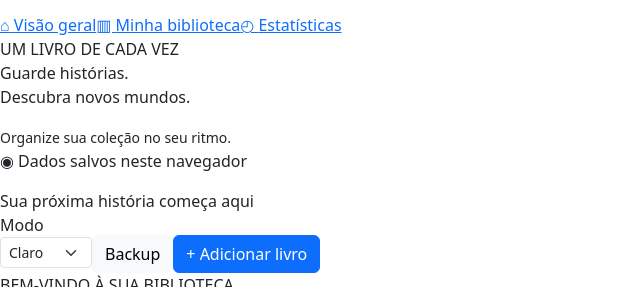
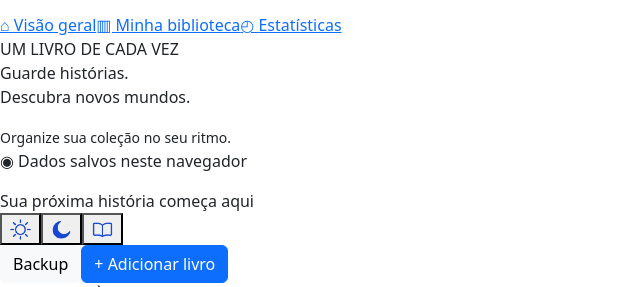
Before and after one commit to Jeffersonsilva-Dev22/Minha-blibioteca-online, a website with bundled scripts: page index.html in a window 1280 px wide. Shown: the part 103-390 px from the top of the page, without its empty margins (0-640 px from the left). Built offline with nearby package versions, Linux system fonts and the light colour scheme.

Commit message:
Substitui o seletor de modo por botões com ícones

```diff
--- a/assets/theme.js
+++ b/assets/theme.js
@@ -19,15 +19,23 @@ try {
 applyTheme(preference);
 
 document.addEventListener('DOMContentLoaded', () => {
-  const selector = document.querySelector('#theme-select');
-  selector.value = preference;
-  selector.addEventListener('change', () => {
-    preference = validTheme(selector.value);
+  const buttons = document.querySelectorAll('[data-display-mode]');
+  function updateButtons() {
+    for (const button of buttons) {
+      button.setAttribute('aria-pressed', String(button.dataset.displayMode === preference));
+    }
+  }
+  updateButtons();
+  for (const button of buttons) {
+    button.addEventListener('click', () => {
+      preference = validTheme(button.dataset.displayMode);
       applyTheme(preference);
+      updateButtons();
       try {
         localStorage.setItem(THEME_KEY, preference);
       } catch {
         // Keep the selected theme for this visit.
       }
     });
+  }
 });
--- a/assets/themes.css
+++ b/assets/themes.css
@@ -1,5 +1,4 @@
 .theme-control { display: flex; align-items: center; gap: 6px; }
-.theme-control select { width: auto; }
 .topbar-actions { align-items: center; }
 @media (max-width: 760px) {
   .topbar > span { display: none; }
@@ -103,15 +102,21 @@
 }
 [data-theme="reading"] .pdf-sheet canvas { filter: sepia(.27); }
 
-.theme-icon {
-  flex: 0 0 26px;
-  height: 26px;
-  background: var(--mode-icon, url("mode-light.png")) center / contain no-repeat;
+.theme-button {
+  display: grid;
+  place-items: center;
+  width: 38px;
+  height: 38px;
+  padding: 0;
+  border: 1px solid var(--line);
+  border-radius: 8px;
+  background: transparent;
 }
-[data-theme="dark"] .theme-icon {
-  --mode-icon: url("mode-dark.png");
-  filter: brightness(1.65);
+.theme-button[aria-pressed="true"] {
+  border-color: var(--blue);
+  background: var(--theme-tint, #edf2ff);
 }
-[data-theme="reading"] .theme-icon {
-  --mode-icon: url("mode-reading.png");
-}
+.theme-button:hover { border-color: var(--blue); }
+.theme-button:focus-visible { outline: 2px solid var(--blue); outline-offset: 2px; }
+.theme-button img { display: block; }
+[data-theme="dark"] .theme-button img { filter: brightness(1.65); }
--- a/index.html
+++ b/index.html
@@ -7,12 +7,12 @@
   <link href="https://cdn.jsdelivr.net/npm/bootstrap@5.3.3/dist/css/bootstrap.min.css" rel="stylesheet">
   <link href="https://cdn.jsdelivr.net/npm/pdfjs-dist@4.10.38/web/pdf_viewer.css" rel="stylesheet">
   <link href="assets/style.css?v=3" rel="stylesheet">
-  <link href="assets/themes.css?v=2" rel="stylesheet">
-  <script src="assets/theme.js"></script>
+  <link href="assets/themes.css?v=3" rel="stylesheet">
+  <script src="assets/theme.js?v=2"></script>
 </head>
 <body>
   <aside class="sidebar"><a class="brand" href="#inicio"><span class="brand-logo"><img src="assets/logo-mbo.png?v=2" alt="" width="172" height="76"></span><span>Minha Biblioteca<small>ONLINE · SUA COLEÇÃO PESSOAL</small></span></a><p class="nav-label">SEU ESPAÇO DE LEITURA</p><nav aria-label="Navegação principal"><a href="#inicio">⌂ <span>Visão geral</span></a><a href="#biblioteca">▥ <span>Minha biblioteca</span></a><a href="#estatisticas">◴ <span>Estatísticas</span></a></nav><div class="sidebar-note"><span>UM LIVRO DE CADA VEZ</span><p>Guarde histórias.<br>Descubra novos mundos.</p><small>Organize sua coleção no seu ritmo.</small></div><p class="local-note">◉ Dados salvos neste navegador</p></aside>
-  <div class="workspace"><header class="topbar"><span>Sua próxima história começa aqui</span><div class="topbar-actions"><label class="theme-control" for="theme-select">Modo <span class="theme-icon" aria-hidden="true"></span><select id="theme-select" class="form-select form-select-sm"><option value="light">Claro</option><option value="dark">Escuro</option><option value="reading">Leitura</option></select></label><button class="btn btn-light" data-action="backup">Backup</button><button class="btn btn-primary" data-action="add">+ Adicionar livro</button></div></header><main id="main" tabindex="-1"></main><footer>Minha Biblioteca Online <span>Feita para quem gosta de boas histórias.</span></footer></div>
+  <div class="workspace"><header class="topbar"><span>Sua próxima história começa aqui</span><div class="topbar-actions"><div class="theme-control" role="group" aria-label="Modo de exibição"><button type="button" class="theme-button" data-display-mode="light" aria-label="Modo claro" title="Claro" aria-pressed="true"><img src="assets/mode-light.png" alt="" width="25" height="25"></button><button type="button" class="theme-button" data-display-mode="dark" aria-label="Modo escuro" title="Escuro" aria-pressed="false"><img src="assets/mode-dark.png" alt="" width="25" height="25"></button><button type="button" class="theme-button" data-display-mode="reading" aria-label="Modo leitura" title="Leitura" aria-pressed="false"><img src="assets/mode-reading.png" alt="" width="25" height="25"></button></div><button class="btn btn-light" data-action="backup">Backup</button><button class="btn btn-primary" data-action="add">+ Adicionar livro</button></div></header><main id="main" tabindex="-1"></main><footer>Minha Biblioteca Online <span>Feita para quem gosta de boas histórias.</span></footer></div>
   <dialog id="editor" aria-labelledby="editor-title"><form id="book-form"><div class="dialog-heading"><div><span class="eyebrow">SUA COLEÇÃO</span><h2 id="editor-title">Adicionar livro</h2></div><button type="button" class="icon-button" data-action="close-editor" aria-label="Fechar formulário">×</button></div><input name="id" type="hidden"><div class="form-grid" id="fields"></div><fieldset class="pdf-field"><legend>PDF do livro</legend><p id="attached-pdf"></p><label for="book-pdf">Selecionar PDF (até 150 MB)</label><input id="book-pdf" name="pdfFile" type="file" accept=".pdf,application/pdf" class="form-control"><p id="pdf-count-status" role="status"></p><label id="remove-pdf-label" hidden><input name="removePdf" type="checkbox"> Remover PDF atual ao salvar</label></fieldset><p id="form-error" role="alert" class="text-danger"></p><div class="dialog-actions"><button type="button" class="btn btn-light" data-action="close-editor">Cancelar</button><button class="btn btn-primary" type="submit">Salvar livro</button></div></form></dialog>
   <dialog id="details" aria-labelledby="detail-title"></dialog>
   <dialog id="delete-dialog" aria-labelledby="delete-title"><h2 id="delete-title">Excluir livro?</h2><p>O livro, o PDF e suas anotações serão removidos da coleção deste navegador.</p><div class="dialog-actions"><button class="btn btn-light" data-action="cancel-delete">Cancelar</button><button class="btn btn-danger" data-action="confirm-delete">Excluir livro</button></div></dialog>
```
Lines whose indentation alone changed are shown as unchanged.
